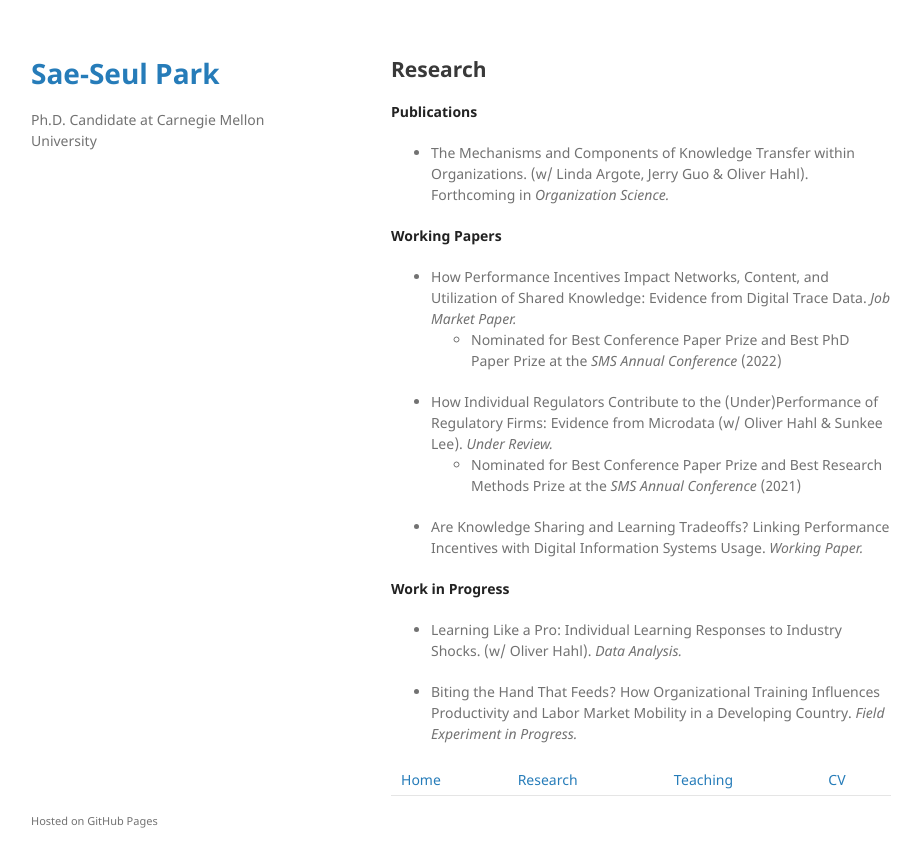
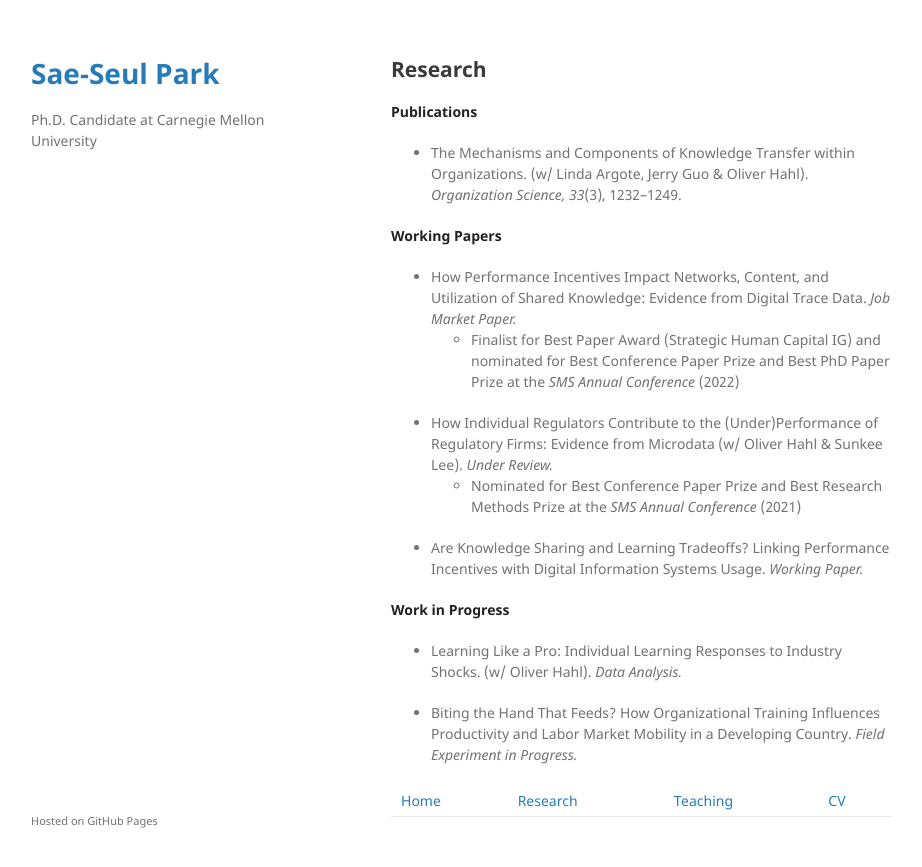
Before and after one commit to saepark/saepark.github.io, a Jekyll site: the page built from research.md, in a window 1280 px wide. Shown: the top 867 px of the page, without its empty margins (179-1101 px from the left). Built offline with Jekyll 4.4.1, drawn with Linux system fonts in a browser that asks for light colours; our own code applies the rules of GitHub Pages for plain Markdown files.

Commit message:
Update research.md

```diff
--- a/research.md
+++ b/research.md
@@ -5,11 +5,11 @@ layout: default
 ## Research
 
 **Publications**
-- The Mechanisms and Components of Knowledge Transfer within Organizations. (w/ Linda Argote, Jerry Guo & Oliver Hahl). Forthcoming in _Organization Science._
+- The Mechanisms and Components of Knowledge Transfer within Organizations. (w/ Linda Argote, Jerry Guo & Oliver Hahl). _Organization Science, 33_(3), 1232–1249.
 
 **Working Papers**
 - How Performance Incentives Impact Networks, Content, and Utilization of Shared Knowledge: Evidence from Digital Trace Data. _Job Market Paper._
-  - Nominated for Best Conference Paper Prize and Best PhD Paper Prize at the _SMS Annual Conference_ (2022)
+  - Finalist for Best Paper Award (Strategic Human Capital IG) and nominated for Best Conference Paper Prize and Best PhD Paper Prize at the _SMS Annual Conference_ (2022)
 
 - How Individual Regulators Contribute to the (Under)Performance of Regulatory Firms: Evidence from Microdata
 (w/ Oliver Hahl & Sunkee Lee). _Under Review._
```
